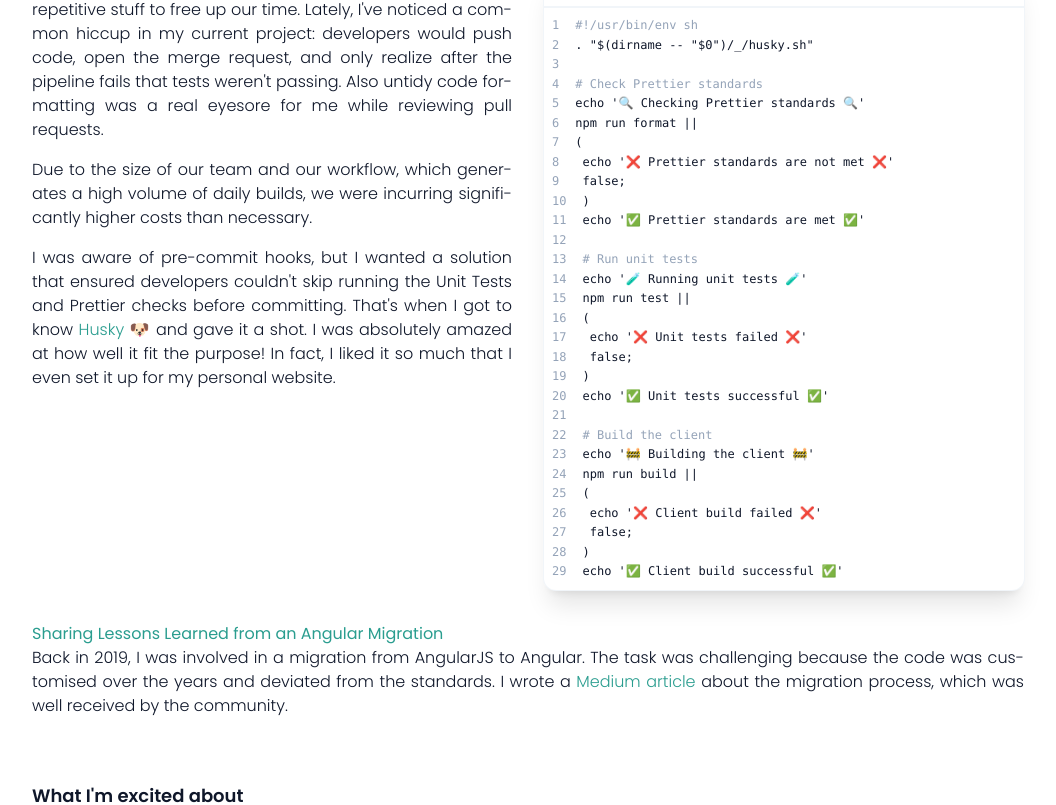
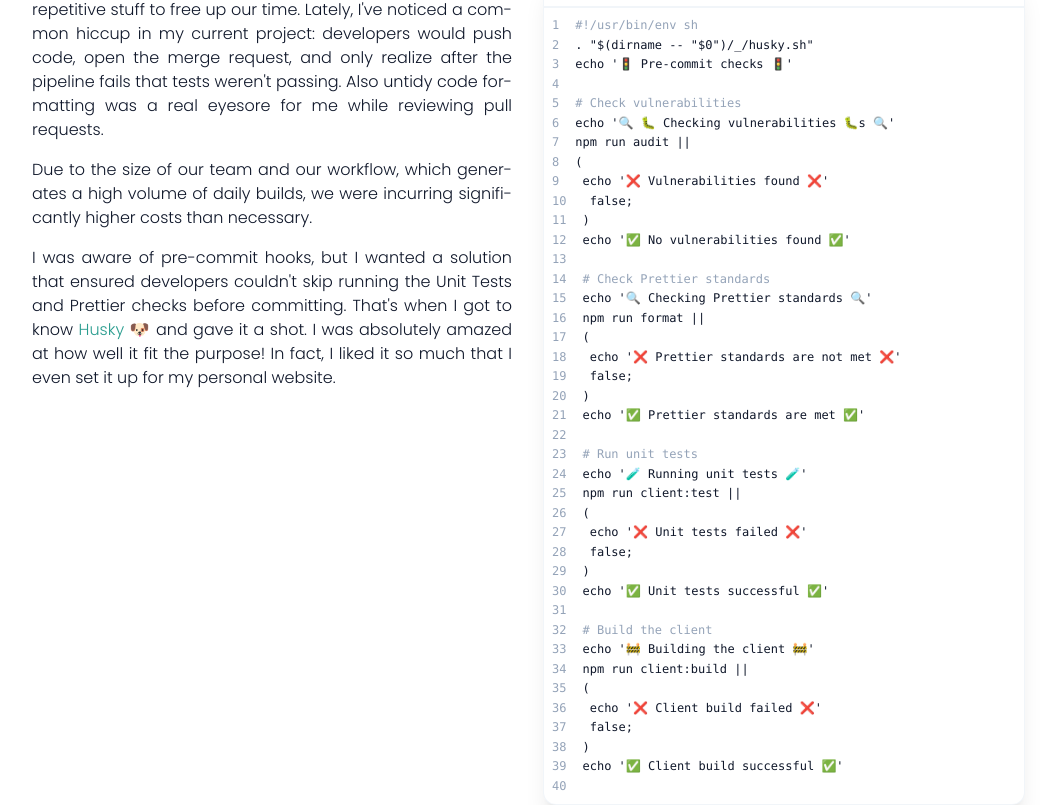
Before and after one commit to elenaorfe/elenaorfe-website, a Next.js app in the folder packages/@elenaorfe-client/: page /cover-letters/tailwind in a window 1280 px wide. Shown: the part 1644-2449 px from the top of the page, without its empty margins (112-1168 px from the left). Built offline with nearby package versions, Linux system fonts and the light colour scheme.

Commit message:
Add audit check

```diff
--- a/packages/@elenaorfe-client/components/CoverLetter/ContributionsCoverLetter.tsx
+++ b/packages/@elenaorfe-client/components/CoverLetter/ContributionsCoverLetter.tsx
@@ -55,116 +55,162 @@ const ContributionsCoverLetter: React.FC = () => {
 							</div>
 							<div className="flex items-baseline space-x-4 leading-relaxed">
 								<span className="select-none text-slate-400">3</span>
+								<span>echo &apos;🚦 Pre-commit checks 🚦&apos;</span>
+							</div>
+							<div className="flex items-baseline space-x-4 leading-relaxed">
+								<span className="select-none text-slate-400">4</span>
 								<span></span>
 							</div>
 							<div className="flex items-baseline space-x-4 leading-relaxed">
-								<span className="select-none text-slate-400">4</span>
+								<span className="select-none text-slate-400">5</span>
+								<span className="text-slate-400"># Check vulnerabilities</span>
+							</div>
+							<div className="flex items-baseline space-x-4 leading-relaxed">
+								<span className="select-none text-slate-400">6</span>
+								<span>
+									echo &apos;🔍 🐛 Checking vulnerabilities 🐛s 🔍&apos;
+								</span>
+							</div>
+							<div className="flex items-baseline space-x-4 leading-relaxed">
+								<span className="select-none text-slate-400">7</span>
+								<span>npm run audit ||</span>
+							</div>
+							<div className="flex items-baseline space-x-4 leading-relaxed">
+								<span className="select-none text-slate-400">8</span>
+								<span>(</span>
+							</div>
+							<div className="flex items-baseline space-x-4 leading-relaxed">
+								<span className="select-none text-slate-400">9</span>
+								<span> echo &apos;❌ Vulnerabilities found ❌&apos;</span>
+							</div>
+							<div className="flex items-baseline space-x-4 leading-relaxed">
+								<span className="select-none text-slate-400">10</span>
+								<span> false;</span>
+							</div>
+							<div className="flex items-baseline space-x-4 leading-relaxed">
+								<span className="select-none text-slate-400">11</span>
+								<span>)</span>
+							</div>
+							<div className="flex items-baseline space-x-4 leading-relaxed">
+								<span className="select-none text-slate-400">12</span>
+								<span>echo &apos;✅ No vulnerabilities found ✅&apos;</span>
+							</div>
+							<div className="flex items-baseline space-x-4 leading-relaxed">
+								<span className="select-none text-slate-400">13</span>
+								<span></span>
+							</div>
+							<div className="flex items-baseline space-x-4 leading-relaxed">
+								<span className="select-none text-slate-400">14</span>
 								<span className="text-slate-400">
 									# Check Prettier standards
 								</span>
 							</div>
 							<div className="flex items-baseline space-x-4 leading-relaxed">
-								<span className="select-none text-slate-400">5</span>
+								<span className="select-none text-slate-400">15</span>
 								<span>echo &apos;🔍 Checking Prettier standards 🔍&apos;</span>
 							</div>
 							<div className="flex items-baseline space-x-4 leading-relaxed">
-								<span className="select-none text-slate-400">6</span>
+								<span className="select-none text-slate-400">16</span>
 								<span>npm run format ||</span>
 							</div>
 							<div className="flex items-baseline space-x-4 leading-relaxed">
-								<span className="select-none text-slate-400">7</span>
+								<span className="select-none text-slate-400">17</span>
 								<span>(</span>
 							</div>
 							<div className="flex items-baseline space-x-4 leading-relaxed">
-								<span className="select-none text-slate-400">8</span>
+								<span className="select-none text-slate-400">18</span>
 								<span>
 									{' '}
 									echo &apos;❌ Prettier standards are not met ❌&apos;
 								</span>
 							</div>
 							<div className="flex items-baseline space-x-4 leading-relaxed">
-								<span className="select-none text-slate-400">9</span>
+								<span className="select-none text-slate-400">19</span>
 								<span> false;</span>
 							</div>
 							<div className="flex items-baseline space-x-4 leading-relaxed">
-								<span className="select-none text-slate-400">10</span>
+								<span className="select-none text-slate-400">20</span>
 								<span>)</span>
 							</div>
 							<div className="flex items-baseline space-x-4 leading-relaxed">
-								<span className="select-none text-slate-400">11</span>
+								<span className="select-none text-slate-400">21</span>
 								<span>echo &apos;✅ Prettier standards are met ✅&apos;</span>
 							</div>
 							<div className="flex items-baseline space-x-4 leading-relaxed">
-								<span className="select-none text-slate-400">12</span>
+								<span className="select-none text-slate-400">22</span>
 								<span></span>
 							</div>
 							<div className="flex items-baseline space-x-4 leading-relaxed">
-								<span className="select-none text-slate-400">13</span>
+								<span className="select-none text-slate-400">23</span>
 								<span className="text-slate-400"># Run unit tests</span>
 							</div>
 							<div className="flex items-baseline space-x-4 leading-relaxed">
-								<span className="select-none text-slate-400">14</span>
+								<span className="select-none text-slate-400">24</span>
 								<span>echo &apos;🧪 Running unit tests 🧪&apos;</span>
 							</div>
 							<div className="flex items-baseline space-x-4 leading-relaxed">
-								<span className="select-none text-slate-400">15</span>
-								<span>npm run test ||</span>
+								<span className="select-none text-slate-400">25</span>
+								<span>npm run client:test ||</span>
 							</div>
 							<div className="flex items-baseline space-x-4 leading-relaxed">
-								<span className="select-none text-slate-400">16</span>
+								<span className="select-none text-slate-400">26</span>
 								<span>(</span>
 							</div>
 							<div className="flex items-baseline space-x-4 leading-relaxed">
-								<span className="select-none text-slate-400">17</span>
+								<span className="select-none text-slate-400">27</span>
 								<span> echo &apos;❌ Unit tests failed ❌&apos;</span>
 							</div>
 							<div className="flex items-baseline space-x-4 leading-relaxed">
-								<span className="select-none text-slate-400">18</span>
+								<span className="select-none text-slate-400">28</span>
 								<span> false;</span>
 							</div>
 							<div className="flex items-baseline space-x-4 leading-relaxed">
-								<span className="select-none text-slate-400">19</span>
+								<span className="select-none text-slate-400">29</span>
 								<span>)</span>
 							</div>
 							<div className="flex items-baseline space-x-4 leading-relaxed">
-								<span className="select-none text-slate-400">20</span>
+								<span className="select-none text-slate-400">30</span>
 								<span>echo &apos;✅ Unit tests successful ✅&apos;</span>
 							</div>
 							<div className="flex items-baseline space-x-4 leading-relaxed">
-								<span className="select-none text-slate-400">21</span>
+								<span className="select-none text-slate-400">31</span>
 								<span></span>
 							</div>
 							<div className="flex items-baseline space-x-4 leading-relaxed">
-								<span className="select-none text-slate-400">22</span>
+								<span className="select-none text-slate-400">32</span>
 								<span className="text-slate-400"># Build the client</span>
 							</div>
 							<div className="flex items-baseline space-x-4 leading-relaxed">
-								<span className="select-none text-slate-400">23</span>
+								<span className="select-none text-slate-400">33</span>
 								<span>echo &apos;🚧 Building the client 🚧&apos;</span>
 							</div>
 							<div className="flex items-baseline space-x-4 leading-relaxed">
-								<span className="select-none text-slate-400">24</span>
-								<span>npm run build ||</span>
+								<span className="select-none text-slate-400">34</span>
+								<span>npm run client:build ||</span>
 							</div>
 							<div className="flex items-baseline space-x-4 leading-relaxed">
-								<span className="select-none text-slate-400">25</span>
+								<span className="select-none text-slate-400">35</span>
 								<span>(</span>
 							</div>
 							<div className="flex items-baseline space-x-4 leading-relaxed">
-								<span className="select-none text-slate-400">26</span>
+								<span className="select-none text-slate-400">36</span>
 								<span> echo &apos;❌ Client build failed ❌&apos;</span>
 							</div>
 							<div className="flex items-baseline space-x-4 leading-relaxed">
-								<span className="select-none text-slate-400">27</span>
+								<span className="select-none text-slate-400">37</span>
 								<span> false;</span>
 							</div>
 							<div className="flex items-baseline space-x-4 leading-relaxed">
-								<span className="select-none text-slate-400">28</span>
+								<span className="select-none text-slate-400">38</span>
 								<span>)</span>
 							</div>
 							<div className="flex items-baseline space-x-4 leading-relaxed">
-								<span className="select-none text-slate-400">29</span>
+								<span className="select-none text-slate-400">39</span>
 								<span>echo &apos;✅ Client build successful ✅&apos;</span>
+							</div>
+							<div className="flex items-baseline space-x-4 leading-relaxed">
+								<span className="select-none text-slate-400">40</span>
+								<span></span>
 							</div>
 						</pre>
 					</CodeWrapper>
--- a/packages/@elenaorfe-client/package.json
+++ b/packages/@elenaorfe-client/package.json
@@ -26,7 +26,7 @@
 		"puppeteer": "^22.2.0",
 		"react": "^18.2.0",
 		"react-dom": "^18.2.0",
-		"sharp": "^0.31.2",
+		"sharp": "^0.33.3",
 		"ts-node": "^10.9.2"
 	},
 	"devDependencies": {
```
Also changed, not shown: package.json (+5 -4 lines), 2 other files (tests, documents, lock files or other folders).
